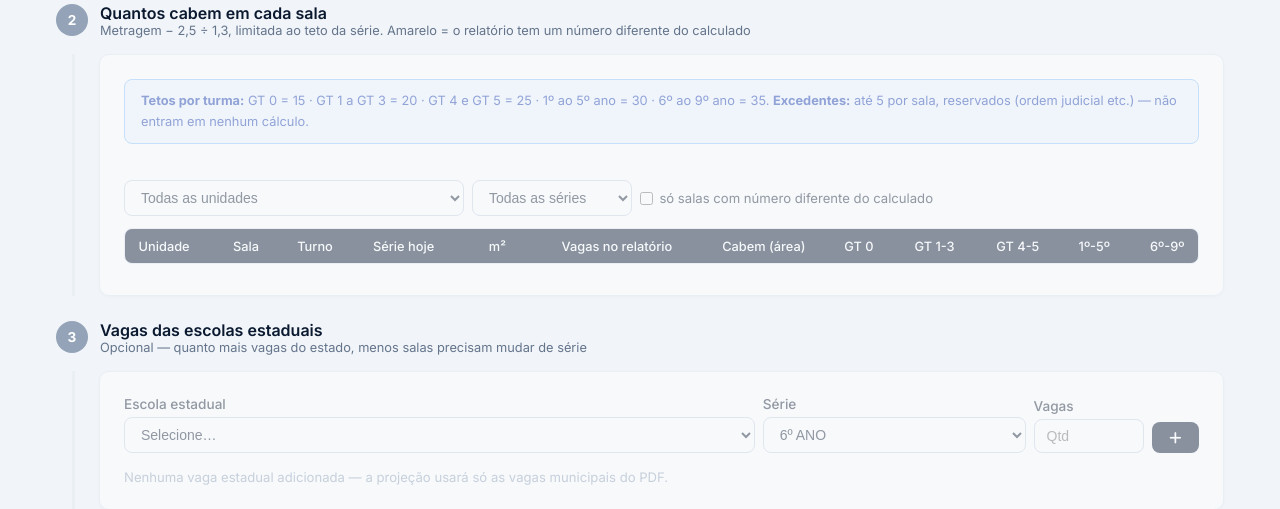
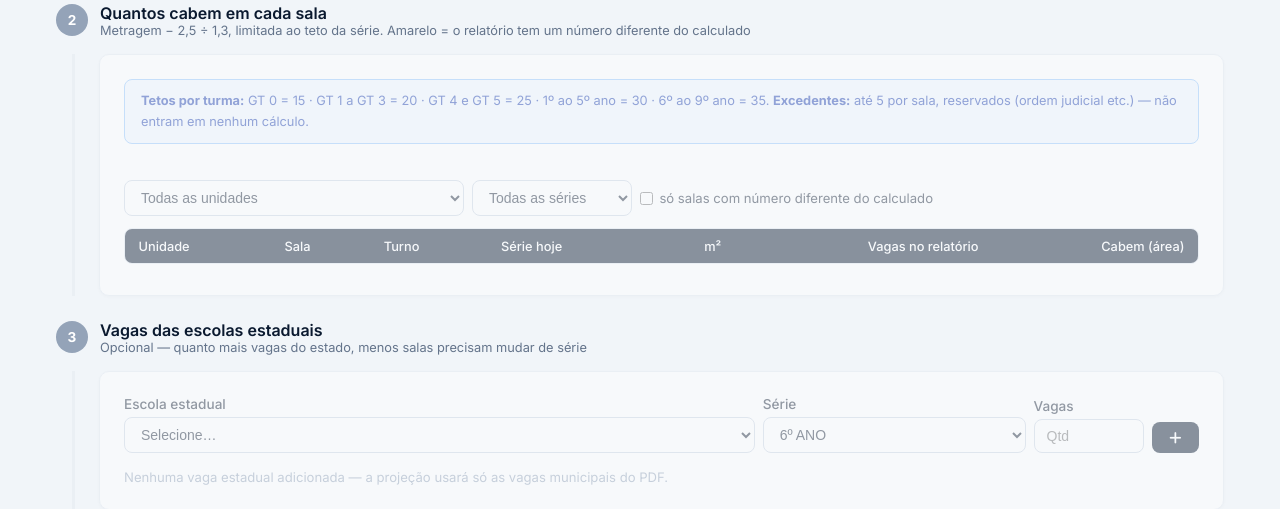
Before and after one commit to silviakochf/Projecao, a Flask app: page /projecao in a window 1280 px wide. Shown: the part 398-907 px from the top of the page. Run offline with Flask 2, Linux system fonts and the light colour scheme; lists and menus that the app fills with data are empty; parts of the project's set-up code (start-up, migrations or seed data) failed here and were passed over.

Commit message:
Update projecao.html

```diff
--- a/app/templates/projecao.html
+++ b/app/templates/projecao.html
@@ -50,9 +50,7 @@
         </div>
         <div class="table-wrap" style="max-height:420px"><table>
             <thead><tr><th>Unidade</th><th>Sala</th><th>Turno</th><th>Série hoje</th><th style="text-align:right">m²</th>
-                <th style="text-align:right">Vagas no relatório</th><th style="text-align:right">Cabem (área)</th>
-                <th style="text-align:right">GT 0</th><th style="text-align:right">GT 1-3</th><th style="text-align:right">GT 4-5</th>
-                <th style="text-align:right">1º-5º</th><th style="text-align:right">6º-9º</th></tr></thead>
+                <th style="text-align:right">Vagas no relatório</th><th style="text-align:right">Cabem (área)</th></tr></thead>
             <tbody id="salas-body"></tbody></table></div>
         <div id="salas-info" style="font-size:.78rem;color:#94a3b8;margin-top:.4rem"></div>
     </div>
```
